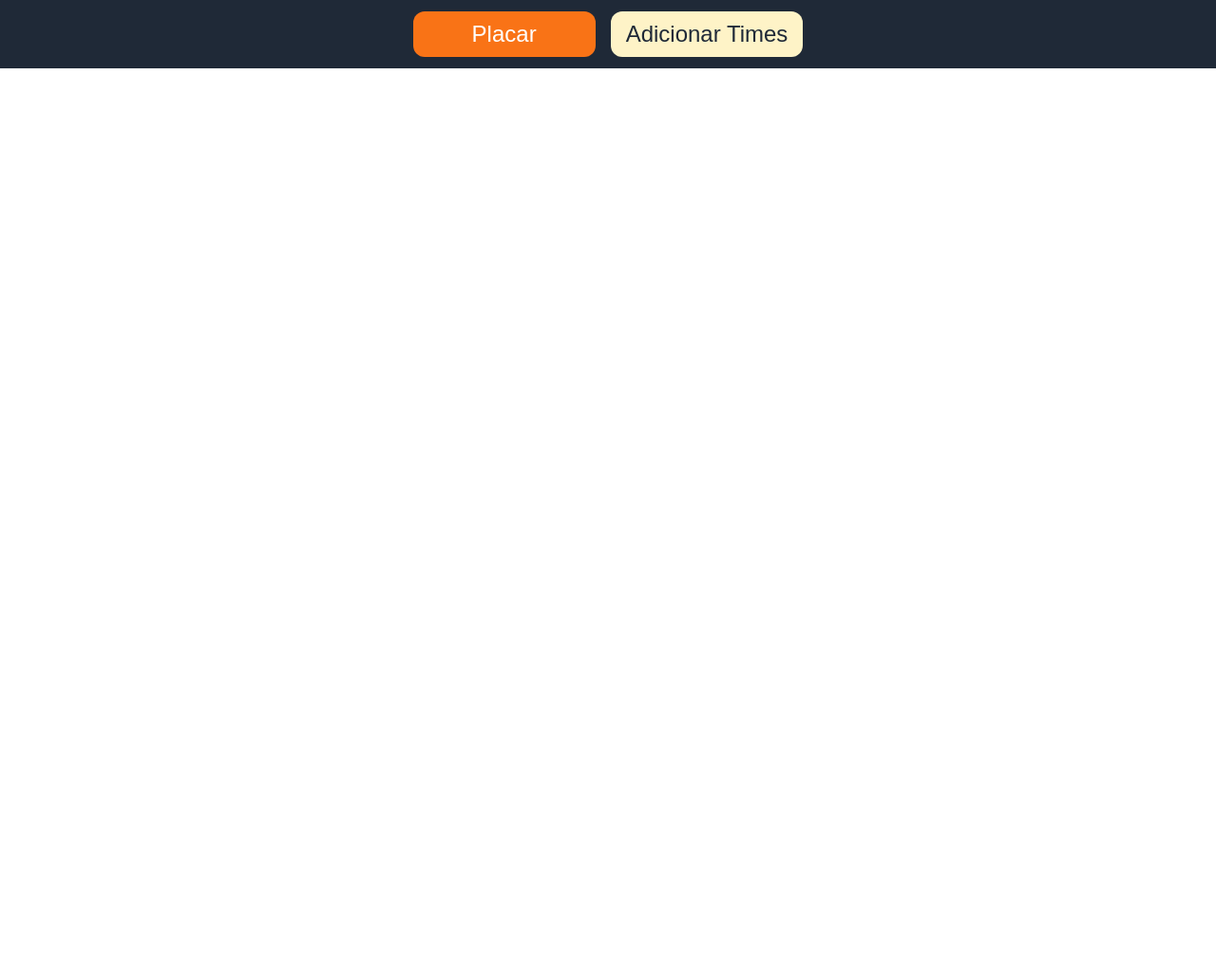
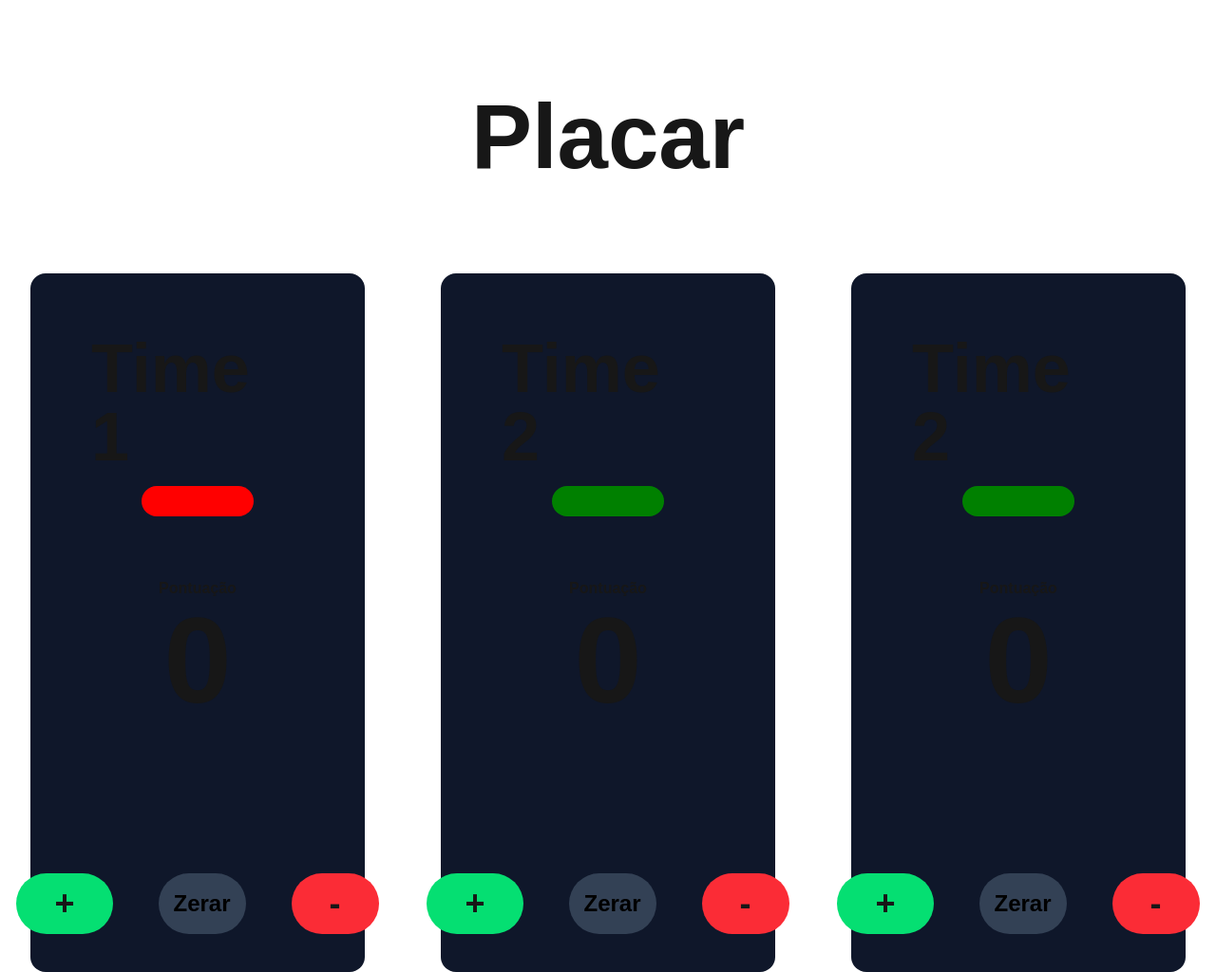
Before and after one commit to leofsousa/app-placar, a Next.js app: page / in a window 1280 px wide. Shown: the whole page at 95% size. Before the commit the page ends 800 px from the top, so only its background shows below. Built offline with nearby package versions, Linux system fonts and the light colour scheme.

Commit message:
placar e cards de time prontos

```diff
--- a/src/app/globals.css
+++ b/src/app/globals.css
@@ -1,9 +1,11 @@
 @import "tailwindcss";
 
 @theme {
-  --color-primary: #f97316; /* laranja */
-  --color-secondary: #1f2937; /* cinza-escuro */
-  --color-accent: #fef3c7; /* creme claro */
+  --color-primary: #1e293b;
+  --color-secondary: #0f172a;
+  --color-accent: #334155;
+  --color-text-primary: #f8fafc;
+  --color-text-secondary: #cbd5e1;
 }
 
 :root {
--- a/src/app/layout.js
+++ b/src/app/layout.js
@@ -12,7 +12,7 @@ const geistMono = Geist_Mono({
 });
 
 export const metadata = {
-  title: "Create Next App",
+  title: "Scoreboard Web App",
   description: "Generated by create next app",
 };
 
@@ -20,7 +20,7 @@ export default function RootLayout({ children }) {
   return (
     <html lang="pt-br">
       <body
-        className={`${geistSans.variable} ${geistMono.variable} antialiased`}
+        className={`bg-accent ${geistSans.variable} ${geistMono.variable} antialiased`}
       >
         {children}
       </body>
--- a/src/app/page.js
+++ b/src/app/page.js
@@ -1,6 +1,7 @@
 "use client";
 import { useState } from "react";
 import { Header } from "@/components/Header";
+import { TimeCard } from "@/components/TimeCard";
 
 export default function Home() {
   const [activeTab, setActiveTab] = useState("placar");
@@ -8,6 +9,12 @@ export default function Home() {
   return (
     <div className="">
       <Header activeTab={activeTab} setActiveTab={setActiveTab} />
+      <h1 className="text-center font-extrabold text-8xl m-24">Placar</h1>
+      <div className="flex gap-4 w-full overflow-x-hidden justify-around">
+        <TimeCard color="red" teamName="Time 1" />
+        <TimeCard color="green" teamName="Time 2" />
+        <TimeCard color="green" teamName="Time 2" />
+      </div>
     </div>
   );
 }
--- /dev/null
+++ b/src/components/AddTime.jsx
@@ -0,0 +1,7 @@
+export const AddTime = () => {
+    return(
+        <div>
+            <form action=""></form>
+        </div>
+    )
+}
--- a/src/components/Header.jsx
+++ b/src/components/Header.jsx
@@ -1,10 +1,35 @@
 "use client";
+
+import { useEffect, useState } from "react";
+
 export const Header = ({ activeTab, setActiveTab }) => {
+  const [visible, setVisible] = useState(false);
+  const [mounted, setMounted] = useState(false);
+
+  useEffect(() => {
+    setMounted(true);
+  }, []);
+
+  useEffect(() => {
+    const handleMouseMove = (e) => {
+      setVisible(e.clientY < 80);
+    };
+
+    window.addEventListener("mousemove", handleMouseMove);
+    return () => window.removeEventListener("mousemove", handleMouseMove);
+  }, []);
+
+  if (!mounted) return null;
+
   return (
-    <header className="h-18 w-full bg-secondary flex items-center gap-4 justify-center">
+    <header
+      className={`fixed top-0 left-0 w-full flex items-center justify-center gap-4 bg-secondary transition-all duration-500 z-50 h-24 ${
+        visible ? "opacity-100 translate-y-0" : "opacity-0 -translate-y-full"
+      }`}
+    >
       <button
         onClick={() => setActiveTab("placar")}
-        className={`w-48 text-bold text-2xl px-4 py-2 rounded-xl ${
+        className={`w-56 font-bold text-2xl px-4 py-2 rounded-xl transition-colors duration-300 ${
           activeTab === "placar"
             ? "bg-primary text-white"
             : "bg-accent text-secondary hover:bg-orange-100"
@@ -14,7 +39,7 @@ export const Header = ({ activeTab, setActiveTab }) => {
       </button>
       <button
         onClick={() => setActiveTab("teams")}
-        className={`w-40text-bold text-2xl px-4 py-2 rounded-xl ${
+        className={`w-56 font-bold text-2xl px-4 py-2 rounded-xl transition-colors duration-300 ${
           activeTab === "teams"
             ? "bg-primary text-white"
             : "bg-accent text-secondary hover:bg-orange-100"
--- /dev/null
+++ b/src/components/TimeCard.jsx
@@ -0,0 +1,40 @@
+"use client";
+import { useState } from "react";
+
+export const TimeCard = ({ teamName, color }) => {
+  const [pontuacao, setPontuacao] = useState(0);
+
+  return (
+    <div className="flex flex-1 min-w-0 flex-col justify-center items-center bg-secondary rounded-2xl mx-8">
+      <h1 className="text-7xl font-bold pt-16 px-16">{teamName}</h1>
+      <div
+        className="rounded-3xl h-8 w-1/3 mt-4 mb-10 min-w-0"
+        style={{ backgroundColor: color }}
+      ></div>
+      <h2 className="font-bold pt-6">Pontuação</h2>
+      <span className="pb-30 font-extrabold text-9xl">{pontuacao}</span>
+      <div className="flex gap-12 m-10">
+        <button
+          className="bg-green-400 px-10 rounded-4xl font-extrabold text-4xl"
+          onClick={() => setPontuacao(pontuacao + 1)}
+        >
+          +
+        </button>
+        <button
+          className="bg-accent font-extrabold text-2xl p-4 text-black rounded-4xl"
+          onClick={() => setPontuacao(0)}
+        >
+          Zerar
+        </button>
+        <button
+          className="bg-red-500 px-10 rounded-4xl font-extrabold text-4xl"
+          onClick={() =>
+            pontuacao === 0 ? setPontuacao(0) : setPontuacao(pontuacao - 1)
+          }
+        >
+          -
+        </button>
+      </div>
+    </div>
+  );
+};
```
